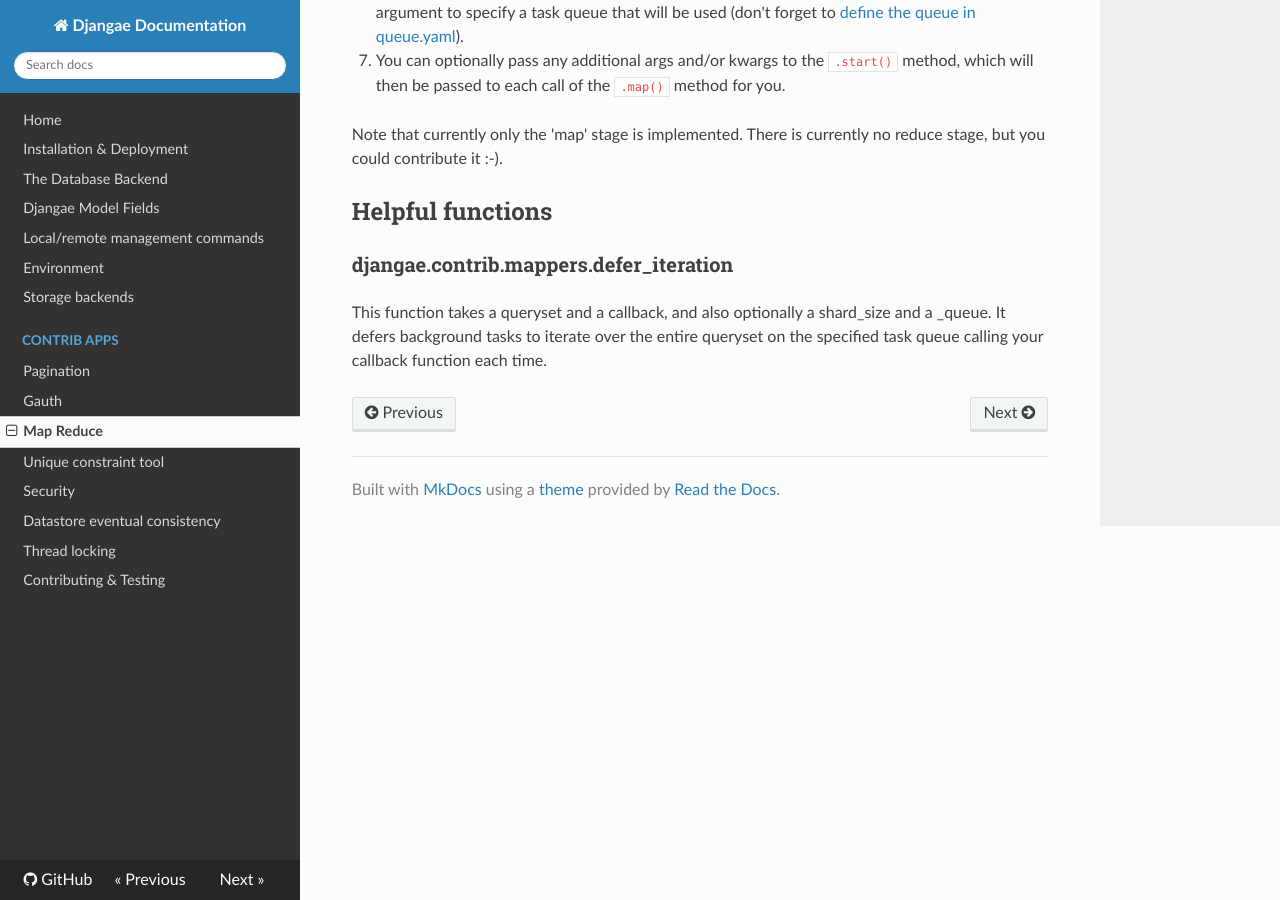
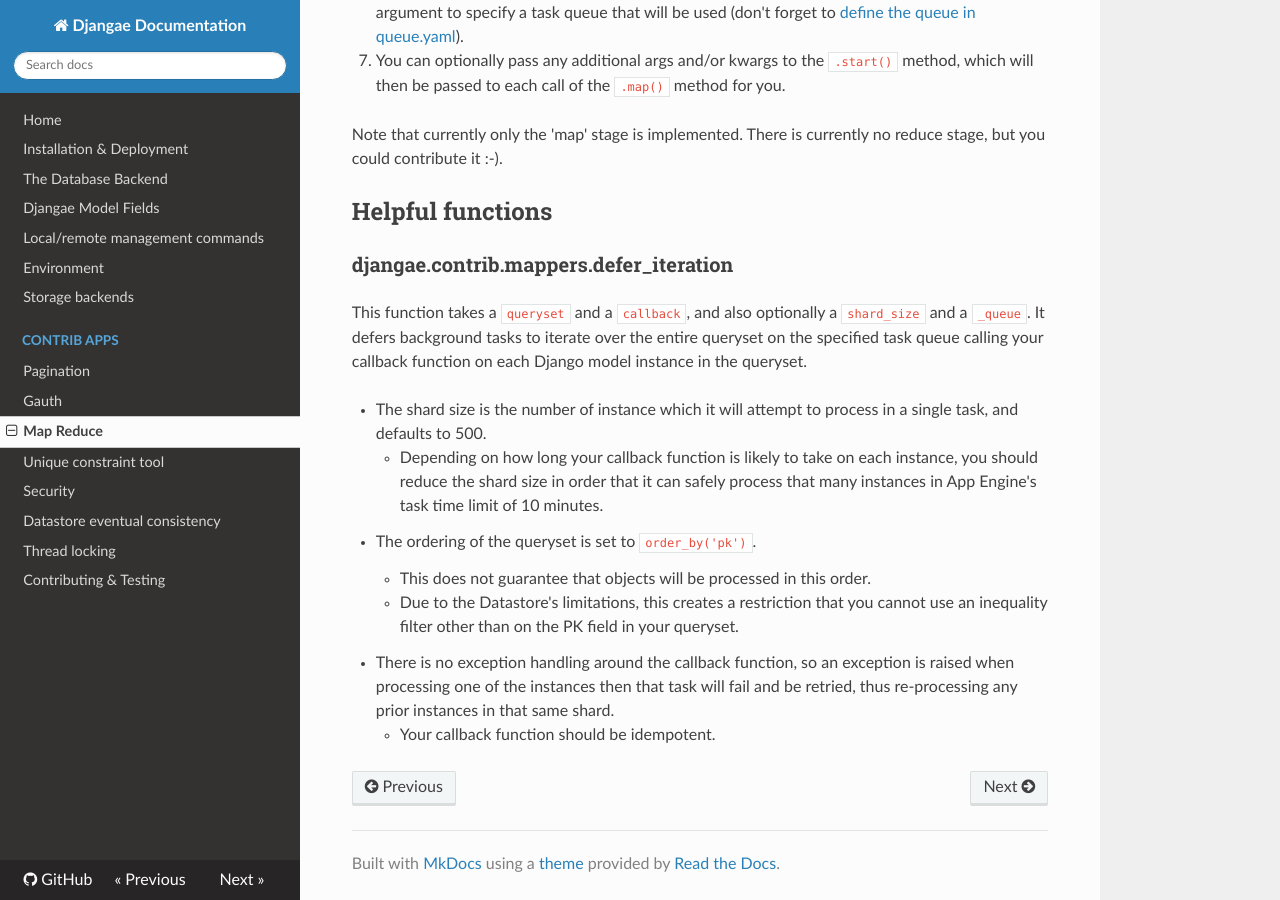
Before and after one commit to wittfabian/djangae, an MkDocs documentation site: the page built from docs/mappers.md, in a window 1280 px wide and 900 px high, scrolled down 520 px. Built offline with MkDocs 1.6.1, drawn with Linux system fonts in a browser that asks for light colours; nearby versions of some CDN libraries; old or Windows-style settings are respelled for this version of MkDocs.

Commit message:
Improve documentation for defer_iteration.

```diff
--- a/docs/mappers.md
+++ b/docs/mappers.md
@@ -18,6 +18,14 @@ Note that currently only the 'map' stage is implemented.  There is currently no
 
 ### djangae.contrib.mappers.defer_iteration
 
-This function takes a queryset and a callback, and also optionally a shard_size and a _queue. It
+This function takes a `queryset` and a `callback`, and also optionally a `shard_size` and a `_queue`. It
 defers background tasks to iterate over the entire queryset on the specified task queue calling your
-callback function each time.
+callback function on each Django model instance in the queryset.
+
+* The shard size is the number of instance which it will attempt to process in a single task, and defaults to 500.
+    * Depending on how long your callback function is likely to take on each instance, you should reduce the shard size in order that it can safely process that many instances in App Engine's task time limit of 10 minutes.
+* The ordering of the queryset is set to `order_by('pk')`.
+    * This does not guarantee that objects will be processed in this order.
+    * Due to the Datastore's limitations, this creates a restriction that you cannot use an inequality filter other than on the PK field in your queryset.
+* There is no exception handling around the callback function, so an exception is raised when processing one of the instances then that task will fail and be retried, thus re-processing any prior instances in that same shard.
+    * Your callback function should be idempotent.
```
